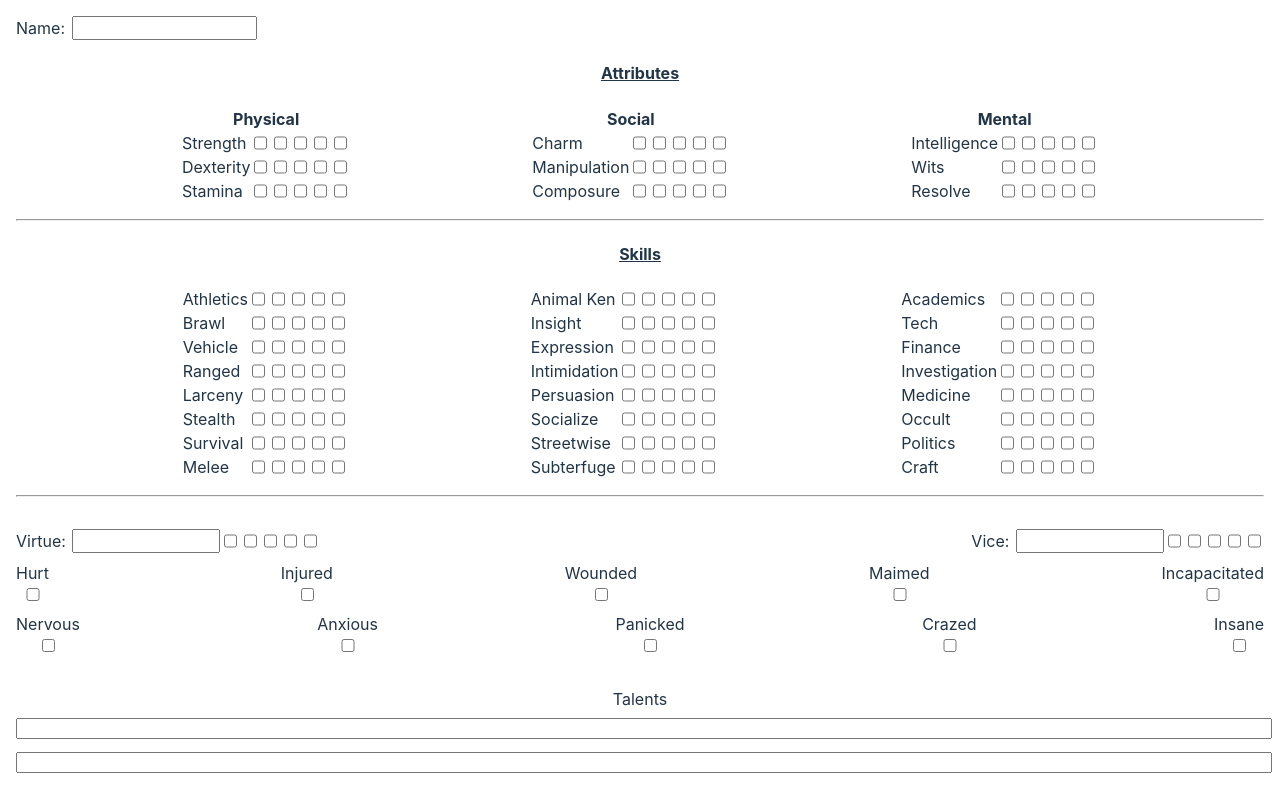
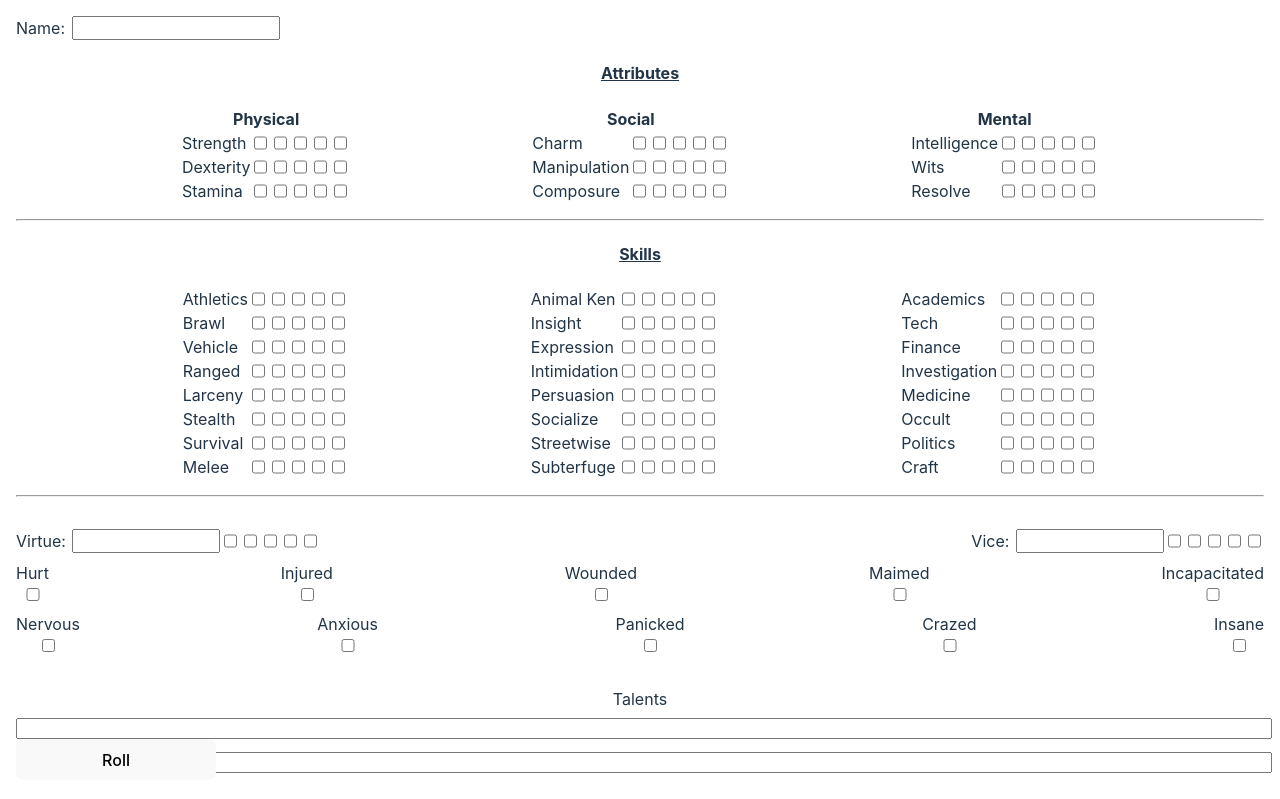
Before and after one commit to wcstrickland/wolf, a Svelte app: page / in a window 1280 px wide. Shown: the top 799 px of the page. Built offline with nearby package versions, Linux system fonts and the light colour scheme.

Commit message:
added roller

```diff
--- a/index.html
+++ b/index.html
@@ -3,6 +3,7 @@
   <head>
     <meta charset="UTF-8" />
     <link rel="icon" type="image/svg+xml" href="/vite.svg" />
+    <link rel="stylesheet" href="./src/app.css">
     <meta name="viewport" content="width=device-width, initial-scale=1.0" />
     <title>Wolf</title>
   </head>
--- a/src/App.svelte
+++ b/src/App.svelte
@@ -1,9 +1,6 @@
 <script>
   import Section from "./lib/Section.svelte";
-  import Balanced from "./lib/Balanced.svelte";
-  import AttInstruct from "./lib/AttInstruct.svelte";
-  import Jack from "./lib/Jack.svelte";
-  import Specialist from "./lib/Specialist.svelte";
+  import RollerToggle from "./lib/RollerToggle.svelte";
   import FillBlock from "./lib/FillBlock.svelte";
   import Health from "./lib/Health.svelte";
   import Sanity from "./lib/Sanity.svelte";
@@ -39,12 +36,13 @@
     "Politics",
     "Craft",
   ];
+
 </script>
 
-<main>
-  <div id="pg1" >
+<main class="container">
+  <div id="pg1">
     <div style="display: flex; justify-content:flex-start;">
-      Name:<input type="text" style="margin-left:.5em;" />
+      Name:<input type="text" style="margin-left:.5em;width:200px;"  />
     </div>
     <h4 style="text-decoration: underline;">Attributes</h4>
     <div style="display:flex; justify-content:space-evenly;">
@@ -156,10 +154,15 @@
   <p>Examples:</p>
   <p>A police officer might have a revolver with 6 bullets</p>
   <p>A character may carry a knife</p>
-  <br/>
+  <br />
   <p>Some equipment may behave like a talent</p>
   <p>First Aid Kit : Reduce character injuries by 1 level</p>
-  <p>Amulet of protection : Protect the player from 1 instance of Supernatural harm per day</p>
+  <p>
+    Amulet of protection : Protect the player from 1 instance of Supernatural
+    harm per day
+  </p>
 </main>
 
+<RollerToggle/>
+
 <style></style>
--- a/src/app.css
+++ b/src/app.css
@@ -55,7 +55,7 @@ button {
   font-size: 1em;
   font-weight: 500;
   font-family: inherit;
-  background-color: #1a1a1a;
+  background-color: #282c34;
   cursor: pointer;
   transition: border-color 0.25s;
 }
--- a/src/lib/Block.svelte
+++ b/src/lib/Block.svelte
@@ -1,5 +1,4 @@
 <script>
-  import { prevent_default } from "svelte/internal";
 
   export let title;
   export let val = 0;
--- /dev/null
+++ b/src/lib/RollResult.svelte
@@ -0,0 +1,5 @@
+<script>
+export let result;
+</script>
+
+<input type="text" value={result} disabled >
--- /dev/null
+++ b/src/lib/RollerBar.svelte
@@ -0,0 +1,31 @@
+<script>
+  import RollResult from "./RollResult.svelte";
+
+let array = [];
+let output = "";
+function between(min, max) {
+  return Math.floor(
+    Math.random() * (max - min + 1) + min
+  )
+}
+function roll(numDice){
+    array = [];
+    for (let i = 1; i <= numDice; i++) {
+        let roll = between(1,6)
+        array.push(roll)
+    }
+    output = array.join(" - ")
+}
+</script>
+
+<button style="margin-top:1em; margin-bottom:1em;" on:click={()=>roll(1)}>1</button>
+<button style="margin-top:1em;" on:click={()=>roll(2)}>2</button>
+<button style="margin-top:1em;" on:click={()=>roll(3)}>3</button>
+<button style="margin-top:1em;" on:click={()=>roll(4)}>4</button>
+<button style="margin-top:1em;" on:click={()=>roll(5)}>5</button>
+<button style="margin-top:1em;" on:click={()=>roll(6)}>6</button>
+<button style="margin-top:1em;" on:click={()=>roll(7)}>7</button>
+<button style="margin-top:1em;" on:click={()=>roll(8)}>8</button>
+<button style="margin-top:1em;" on:click={()=>roll(9)}>9</button>
+
+<RollResult result={output}/>
--- /dev/null
+++ b/src/lib/RollerToggle.svelte
@@ -0,0 +1,22 @@
+<script>
+  import RollerBar from "./RollerBar.svelte";
+  let visible = false;
+</script>
+
+<div class="Roll-btn-container">
+  <button id="Roll-btn" on:click={() => (visible = !visible)}>Roll</button>
+  {#if visible}
+    <RollerBar/>
+  {/if}
+</div>
+
+<style>
+  .Roll-btn-container {
+    position: sticky;
+    bottom: 20px;
+    display: flex;
+    flex-direction: column-reverse;
+    justify-content: start;
+    width: 200px;
+  }
+</style>
```
Also changed, not shown: 5 other files (tests, documents, lock files or other folders).
